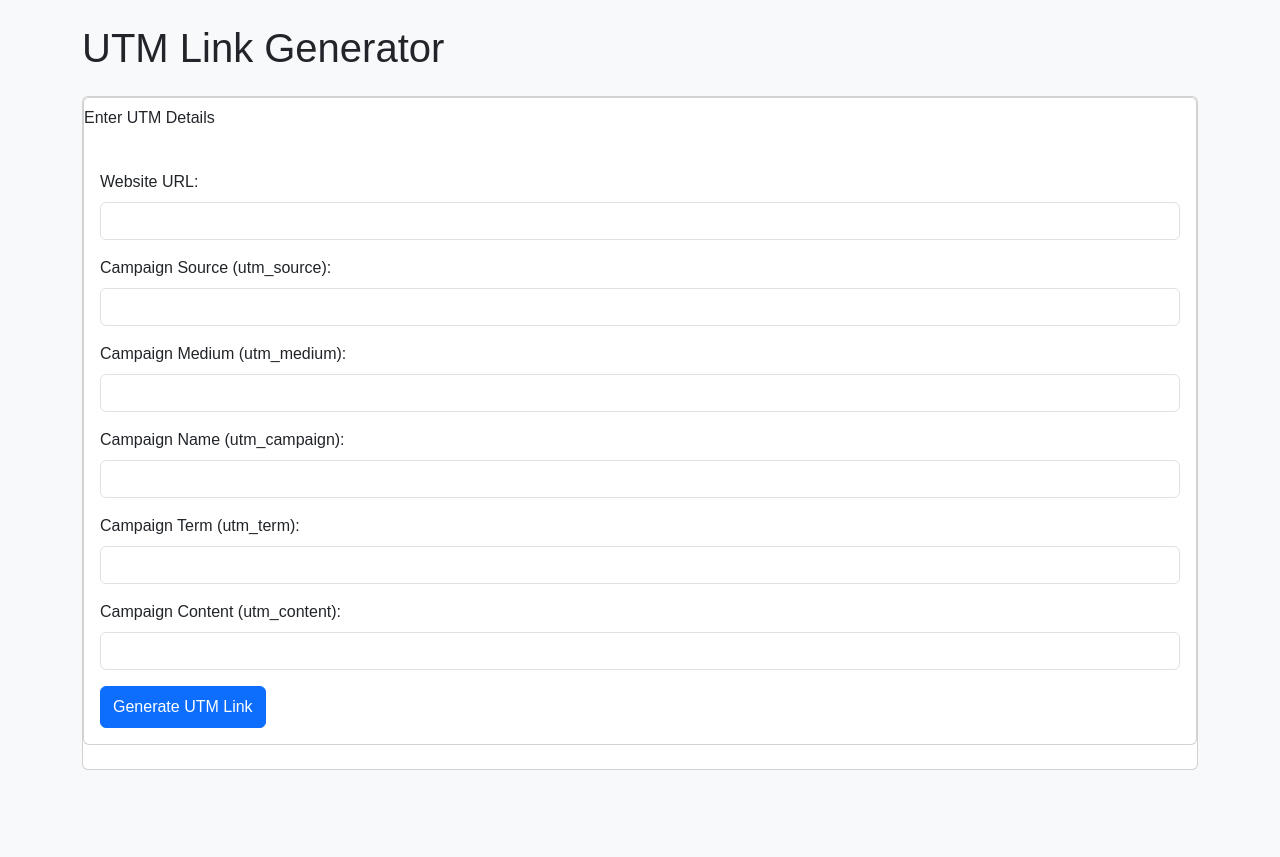
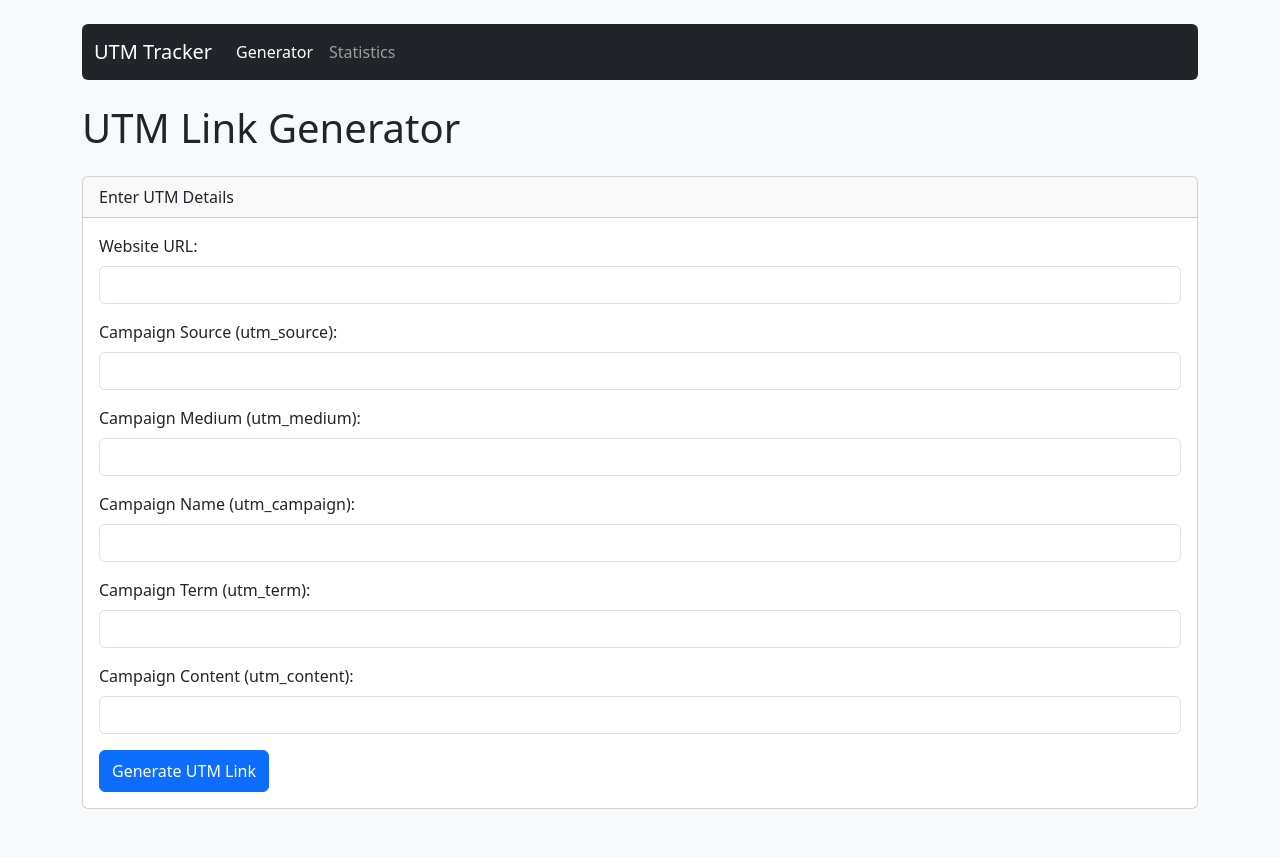
Before and after one commit to alecasgari/utm-tracker, a Flask app: page / in a window 1280 px wide. Before the commit the page ends 770 px from the top, so only its background shows below. Run offline with Flask 3, Linux system fonts and the light colour scheme.

Commit message:
Nav Bar added

```diff
--- a/templates/form.html
+++ b/templates/form.html
@@ -5,24 +5,43 @@
     <meta name="viewport" content="width=device-width, initial-scale=1.0">
     <title>UTM Link Generator</title>
     <link href="https://cdn.jsdelivr.net/npm/bootstrap@5.3.3/dist/css/bootstrap.min.css" rel="stylesheet" integrity="sha384-QWTKZyjpPEjISv5WaRU9OFeRpok6YctnYmDr5pNlyT2bRjXh0JMhjY6hW+ALEwIH" crossorigin="anonymous">
-
-    <style>
-        body {
-            font-family: sans-serif;
-        }
-    </style>
+    {# Removed the custom style block #}
 </head>
 <body class="bg-body-tertiary">
     <div class="container py-4">
+
+        <nav class="navbar navbar-expand-lg navbar-dark bg-dark mb-4 rounded">
+            <div class="container-fluid">
+              <a class="navbar-brand" href="{{ url_for('index') }}">UTM Tracker</a>
+              <button class="navbar-toggler" type="button" data-bs-toggle="collapse" data-bs-target="#navbarNav" aria-controls="navbarNav" aria-expanded="false" aria-label="Toggle navigation">
+                <span class="navbar-toggler-icon"></span>
+              </button>
+              <div class="collapse navbar-collapse" id="navbarNav">
+                <ul class="navbar-nav">
+                  <li class="nav-item">
+                    {# Use request.endpoint to highlight the active page #}
+                    <a class="nav-link {% if request.endpoint == 'index' %}active{% endif %}" aria-current="page" href="{{ url_for('index') }}">Generator</a>
+                  </li>
+                  <li class="nav-item">
+                    <a class="nav-link {% if request.endpoint == 'show_stats' %}active{% endif %}" href="{{ url_for('show_stats') }}">Statistics</a>
+                  </li>
+                </ul>
+              </div>
+            </div>
+          </nav>
+
         <h1 class="mb-4">UTM Link Generator</h1>
-    <div class="card">
 
+        {# --- Start Card --- #}
         <div class="card mb-4">
-        <div class="caed-header mb-4 mt-2">Enter UTM Details</div>
+            <div class="card-header">  {# Corrected typo #}
+                Enter UTM Details
+            </div>
             <div class="card-body">
                 <form action="/" method="post">
                     <div class="mb-3">
                         <label class="form-label" for="website_url">Website URL:</label>
+                        {# Ensure name="website_url" was correct, if not use name="original_url" #}
                         <input class="form-control" type="url" id="website_url" name="website_url" required>
                     </div>
 
@@ -32,7 +51,8 @@
                     </div>
 
                     <div class="mb-3">
-        <label class="form-label" class="form-label" for="utm_medium">Campaign Medium (utm_medium):</label>
+                        {# Removed duplicate class attribute #}
+                        <label class="form-label" for="utm_medium">Campaign Medium (utm_medium):</label>
                         <input class="form-control" type="text" id="utm_medium" name="utm_medium" required>
                     </div>
 
@@ -46,60 +66,61 @@
                         <input class="form-control" type="text" id="utm_term" name="utm_term">
                     </div>
 
+                    {# --- Corrected structure for last form group --- #}
                     <div class="mb-3">
                         <label class="form-label" for="utm_content">Campaign Content (utm_content):</label>
                         <input class="form-control" type="text" id="utm_content" name="utm_content">
                     </div>
+                    {# --- End Corrected structure --- #}
+
+                    {# Added py-2 for a slightly taller button #}
                     <button class="btn btn-primary py-2" type="submit">Generate UTM Link</button>
                 </form>
-    </div>
-    </div>
+            </div> {# --- End card-body --- #}
+        </div> {# --- End card --- #}
 
+
+        {# --- Result Section --- #}
         {% if short_link %}
-    <div class="mt-4">
+        <div class="mt-4"> {# Removed container and text-center from here #}
             <h2>Generated Short Link:</h2>
-<p>
                 <label for="short-link-display" class="form-label visually-hidden">Generated Short Link:</label>
                 <div class="input-group mb-3">
                     <input type="text" class="form-control" value="{{ short_link }}" id="short-link-display" readonly aria-label="Generated short link" >
                     <button class="btn btn-outline-secondary" type="button" id="copy-button">Copy</button>
                 </div>
-</p>
 
             {% if utm_link %}
-    <p>(Original UTM Link: <a href="{{ utm_link }}" target="_blank">{{ utm_link }}</a>)</p>
-{% endif %}
-
+                {# Applied text-muted and small class #}
+                <p class="text-muted small">(Original UTM Link: <a href="{{ utm_link }}" target="_blank">{{ utm_link }}</a>)</p>
             {% endif %}
         </div>
-{# Add JavaScript at the end of the body #}
+        {% endif %}
+         {# --- End Result Section --- #}
 
+    </div> {# --- End Main Container --- #}
+
+    {# --- Scripts --- #}
     <script>
         const copyButton = document.getElementById('copy-button');
-    // Changed ID to match the input field
         const linkInputElement = document.getElementById('short-link-display');
 
-    // Check if both elements exist
         if (copyButton && linkInputElement) {
             copyButton.addEventListener('click', function() {
-            // Read the value from the input field
                 const linkToCopy = linkInputElement.value;
-
-            // Select the text inside the input (optional, good UX)
                 linkInputElement.select();
-            linkInputElement.setSelectionRange(0, 99999); // For mobile devices
+                linkInputElement.setSelectionRange(0, 99999);
 
                 navigator.clipboard.writeText(linkToCopy).then(function() {
-                // Success feedback
                     const originalText = copyButton.textContent;
                     copyButton.textContent = 'Copied!';
-                copyButton.classList.remove('btn-outline-secondary'); // Optional: Change style on success
+                    copyButton.classList.remove('btn-outline-secondary');
                     copyButton.classList.add('btn-success');
                     setTimeout(function() {
                         copyButton.textContent = originalText;
-                    copyButton.classList.remove('btn-success'); // Revert style
+                        copyButton.classList.remove('btn-success');
                         copyButton.classList.add('btn-outline-secondary');
-                }, 2000); // Keep "Copied!" for 2 seconds
+                    }, 2000);
                 }).catch(function(err) {
                     console.error('Failed to copy link: ', err);
                     alert('Failed to copy link. Please copy it manually.');
@@ -108,7 +129,7 @@
         }
     </script>
     <script src="https://cdn.jsdelivr.net/npm/bootstrap@5.3.3/dist/js/bootstrap.bundle.min.js" integrity="sha384-YvpcrYf0tY3lHB60NNkmXc5s9fDVZLESaAA55NDzOxhy9GkcIdslK1eN7N6jIeHz" crossorigin="anonymous"></script>
-
+    {# --- End Scripts --- #}
 
 </body>
 </html>
```
Also changed, not shown: templates/stats.html (+20 -0 lines). Lines whose indentation alone changed are shown as unchanged.
